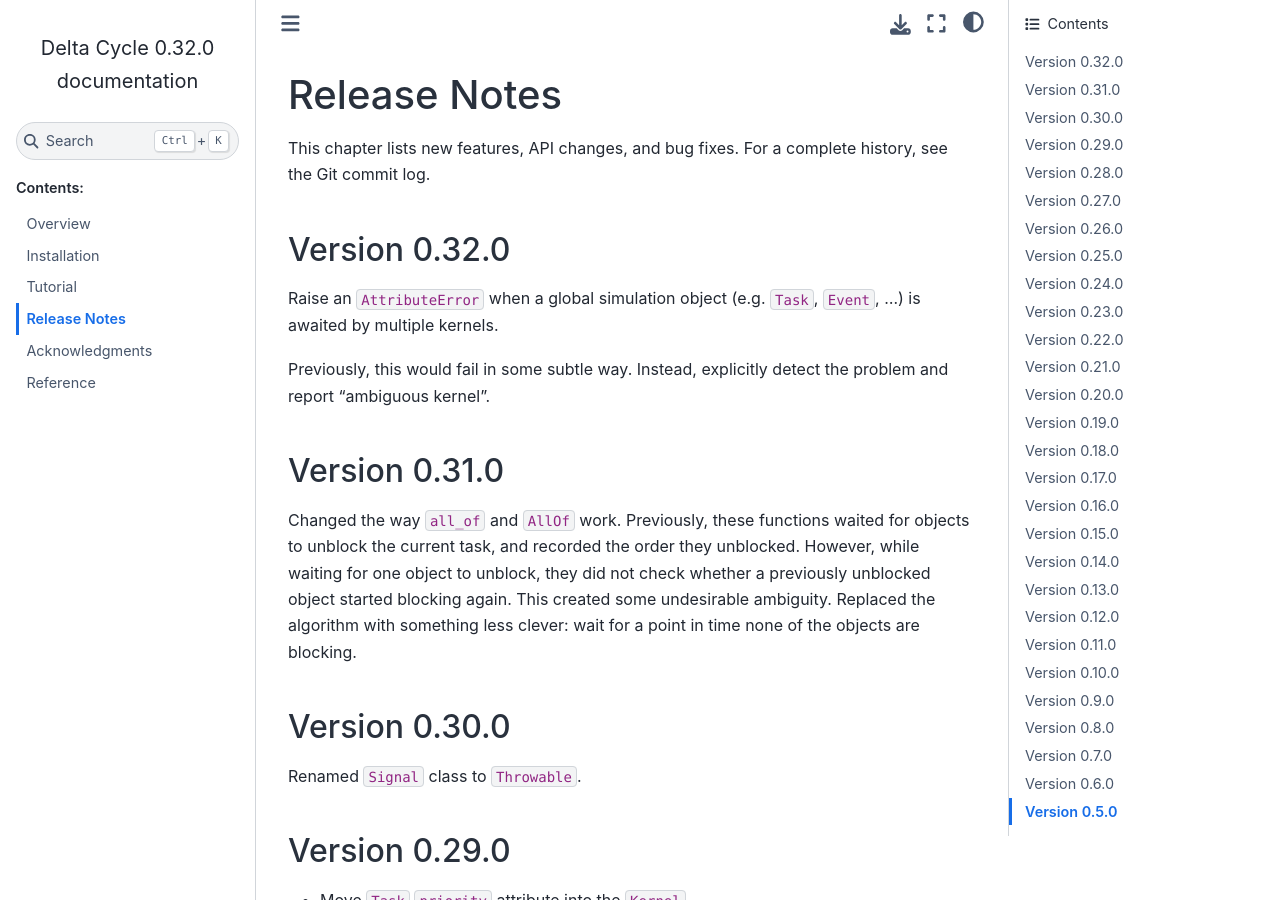
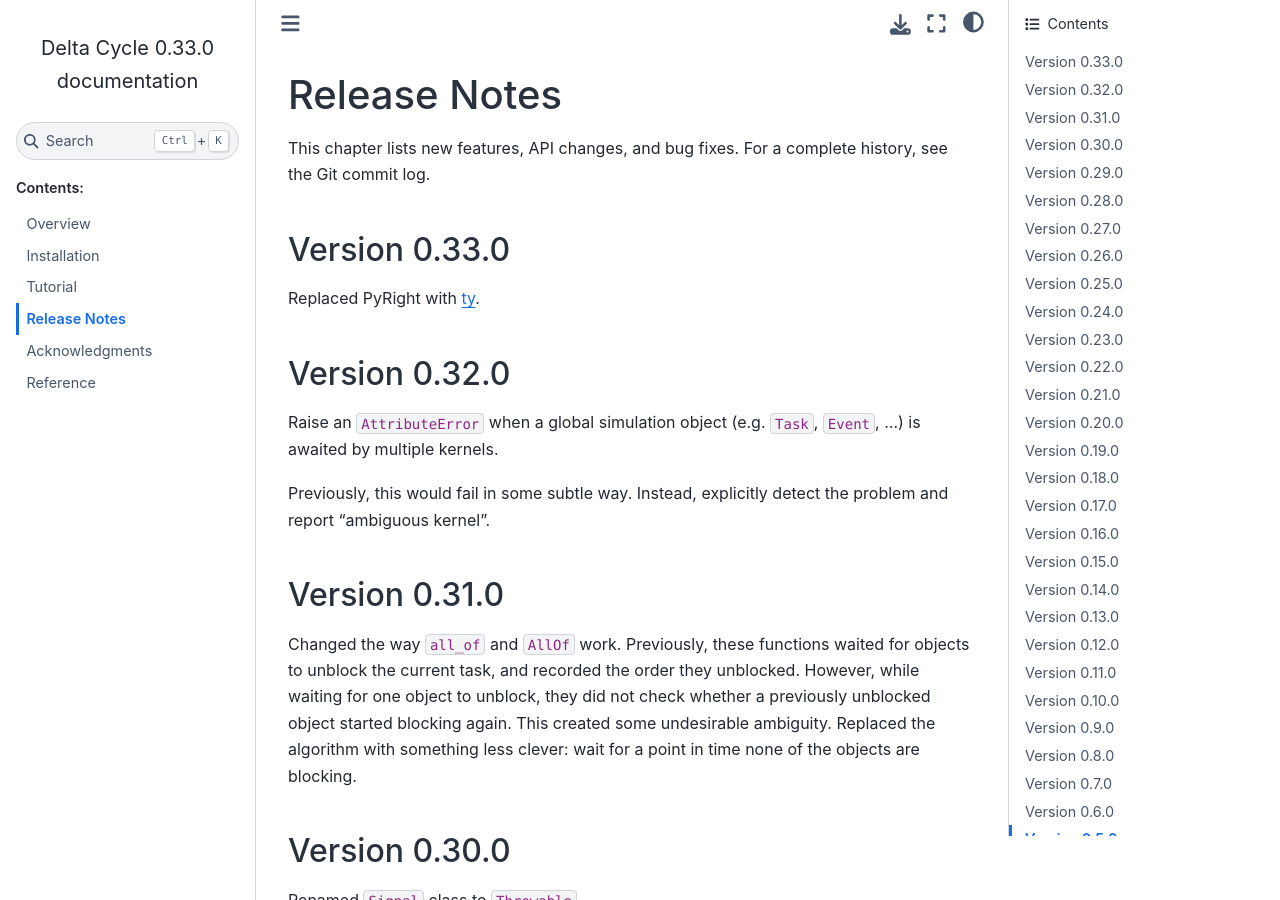
Before and after one commit to cjdrake/deltacycle, a Sphinx documentation site: the page built from doc/source/release_notes.rst, in a window 1280 px wide and 900 px high. Built offline with Sphinx 7.4.7 and the Sphinx Book theme 1.1.4, drawn with Linux system fonts in a browser that asks for light colours.

Commit message:
Release 0.33.0

```diff
--- a/doc/source/release_notes.rst
+++ b/doc/source/release_notes.rst
@@ -6,6 +6,12 @@
 
 This chapter lists new features, API changes, and bug fixes.
 For a complete history, see the Git commit log.
+
+
+Version 0.33.0
+==============
+
+Replaced PyRight with `ty <https://docs.astral.sh/ty>`_.
 
 
 Version 0.32.0
--- a/pyproject.toml
+++ b/pyproject.toml
@@ -1,6 +1,6 @@
 [project]
 name = "deltacycle"
-version = "0.32.0"
+version = "0.33.0"
 description = "Delta Cycle"
 readme = "README.md"
 
```
Also changed, not shown: 1 other file.
